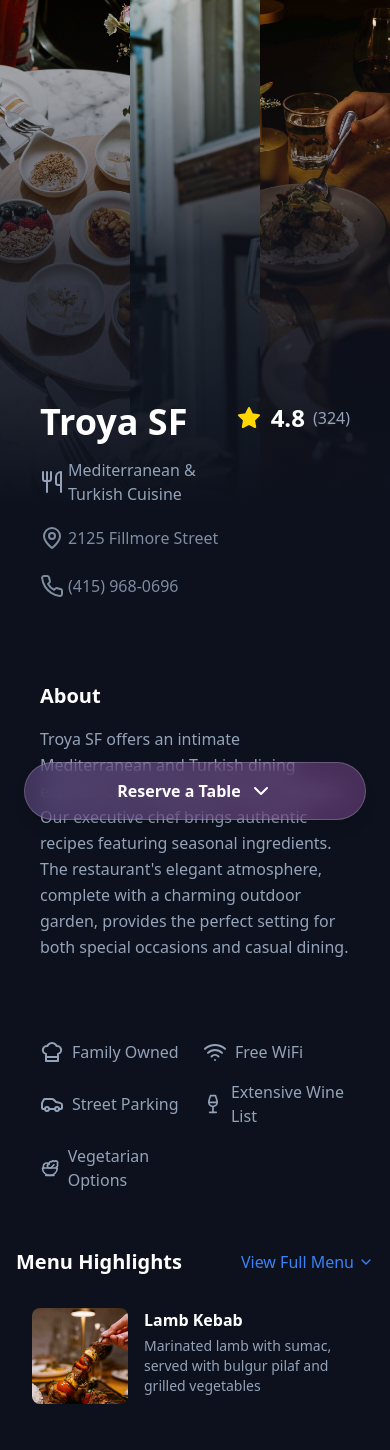
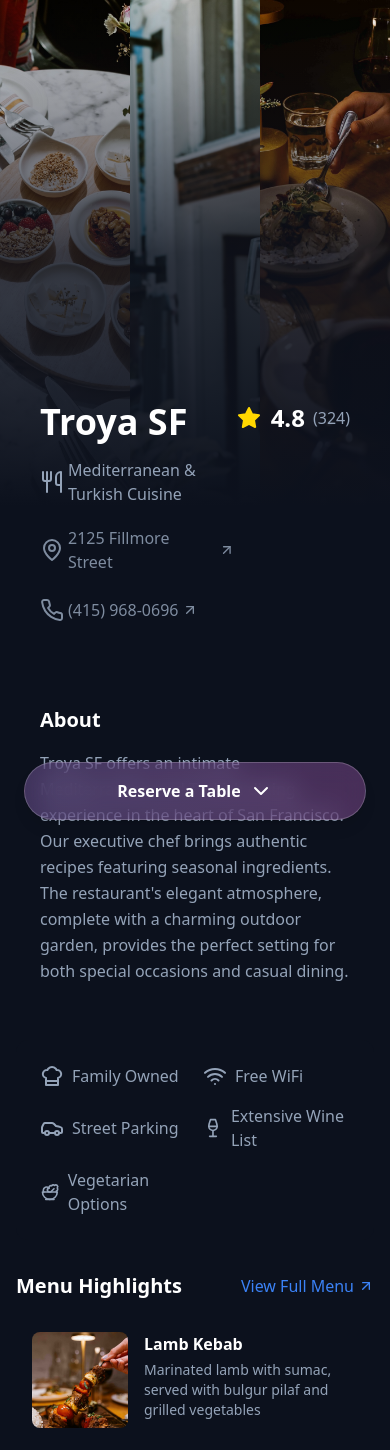
Before and after one commit to troyyasir/troyarp, a React (Vite) app: page / in a window 390 px wide. Shown: the top 1450 px of the page. Built offline with nearby package versions, Linux system fonts and the light colour scheme.

Commit message:
Added arrow icons to location and phone links

```diff
--- a/src/App.tsx
+++ b/src/App.tsx
@@ -3,28 +3,23 @@ import { MapPin, Star, Quote, Wine, Utensils, Wifi, Car, ChefHat, Salad, Phone,
 
 function App() {
   const [isReservationExpanded, setIsReservationExpanded] = useState(false);
-  const [isMenuDropdownOpen, setIsMenuDropdownOpen] = useState(false);
   const reservationRef = useRef<HTMLDivElement>(null);
-  const menuDropdownRef = useRef<HTMLDivElement>(null);
 
   useEffect(() => {
     const handleClickOutside = (event: MouseEvent) => {
       if (reservationRef.current && !reservationRef.current.contains(event.target as Node)) {
         setIsReservationExpanded(false);
       }
-      if (menuDropdownRef.current && !menuDropdownRef.current.contains(event.target as Node)) {
-        setIsMenuDropdownOpen(false);
-      }
     };
 
-    if (isReservationExpanded || isMenuDropdownOpen) {
+    if (isReservationExpanded) {
       document.addEventListener('mousedown', handleClickOutside);
     }
 
     return () => {
       document.removeEventListener('mousedown', handleClickOutside);
     };
-  }, [isReservationExpanded, isMenuDropdownOpen]);
+  }, [isReservationExpanded]);
 
   const menuHighlights = [
     {
@@ -98,6 +93,7 @@ function App() {
                     >
                       <MapPin className="w-6 min-w-[24px] group-hover:scale-110 transition-transform" />
                       <span className="group-hover:underline">2125 Fillmore Street</span>
+                      <ArrowUpRight className="w-4 h-4 group-hover:translate-x-0.5 group-hover:-translate-y-0.5 transition-transform" />
                       <span className="absolute -top-8 left-1/2 -translate-x-1/2 bg-white/10 backdrop-blur-md px-2 py-1
                         rounded text-sm opacity-0 group-hover:opacity-100 transition-opacity pointer-events-none
                         border border-white/20 whitespace-nowrap">
@@ -113,6 +109,7 @@ function App() {
                     >
                       <Phone className="w-6 min-w-[24px] group-hover:scale-110 transition-transform" />
                       <span className="group-hover:underline">(415) 968-0696</span>
+                      <ArrowUpRight className="w-4 h-4 group-hover:translate-x-0.5 group-hover:-translate-y-0.5 transition-transform" />
                       <span className="absolute -top-8 left-1/2 -translate-x-1/2 bg-white/10 backdrop-blur-md px-2 py-1
                         rounded text-sm opacity-0 group-hover:opacity-100 transition-opacity pointer-events-none
                         border border-white/20 whitespace-nowrap">
@@ -168,60 +165,15 @@ function App() {
             <div className="mb-8">
               <div className="flex items-center justify-between mb-4">
                 <h2 className="text-xl font-semibold">Menu Highlights</h2>
-                <div className="relative" ref={menuDropdownRef}>
-                  <button
-                    onClick={() => setIsMenuDropdownOpen(!isMenuDropdownOpen)}
-                    className="text-accent hover:text-accent/80 flex items-center gap-1 transition-colors group"
-                  >
-                    View Full Menu
-                    <ChevronDown className={`w-4 transition-transform ${isMenuDropdownOpen ? 'rotate-180' : ''}`} />
-                  </button>
-
-                  {isMenuDropdownOpen && (
-                    <div className="absolute right-0 mt-2 w-48 rounded-lg bg-white/10 backdrop-blur-md border border-white/20 shadow-lg overflow-hidden z-50">
-                      <a
-                        href="https://www.troyasf.com/lunch"
-                        target="_blank"
-                        rel="noopener noreferrer"
-                        className="block px-4 py-2 text-sm hover:bg-white/10 transition-colors"
-                      >
-                        Lunch Menu
-                      </a>
                 <a
                   href="https://www.troyasf.com/menus"
                   target="_blank"
                   rel="noopener noreferrer"
-                        className="block px-4 py-2 text-sm hover:bg-white/10 transition-colors"
+                  className="text-accent hover:text-accent/80 flex items-center gap-1 transition-colors group"
                 >
-                        Dinner Menu
+                  View Full Menu
+                  <ArrowUpRight className="w-4 group-hover:translate-x-0.5 group-hover:-translate-y-0.5 transition-transform" />
                 </a>
-                      <a
-                        href="https://www.troyasf.com/menus"
-                        target="_blank"
-                        rel="noopener noreferrer"
-                        className="block px-4 py-2 text-sm hover:bg-white/10 transition-colors"
-                      >
-                        Brunch Menu
-                      </a>
-                      <a
-                        href="https://www.troyasf.com/menus"
-                        target="_blank"
-                        rel="noopener noreferrer"
-                        className="block px-4 py-2 text-sm hover:bg-white/10 transition-colors"
-                      >
-                        Dessert Menu
-                      </a>
-                      <a
-                        href="https://www.troyasf.com/wine-list"
-                        target="_blank"
-                        rel="noopener noreferrer"
-                        className="block px-4 py-2 text-sm hover:bg-white/10 transition-colors"
-                      >
-                        Wine List
-                      </a>
-                    </div>
-                  )}
-                </div>
               </div>
               <div className="grid gap-4">
                 {menuHighlights.map((item) => (
```
Lines whose indentation alone changed are shown as unchanged.
